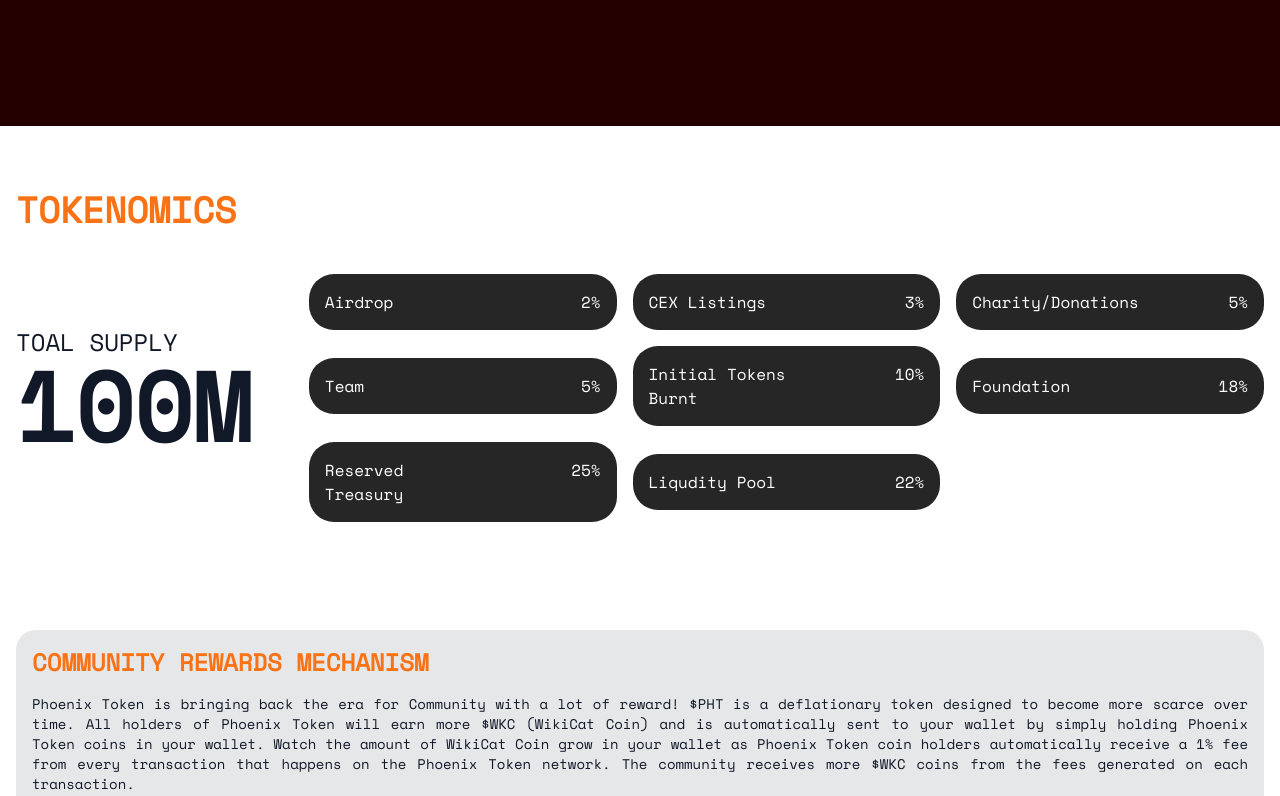
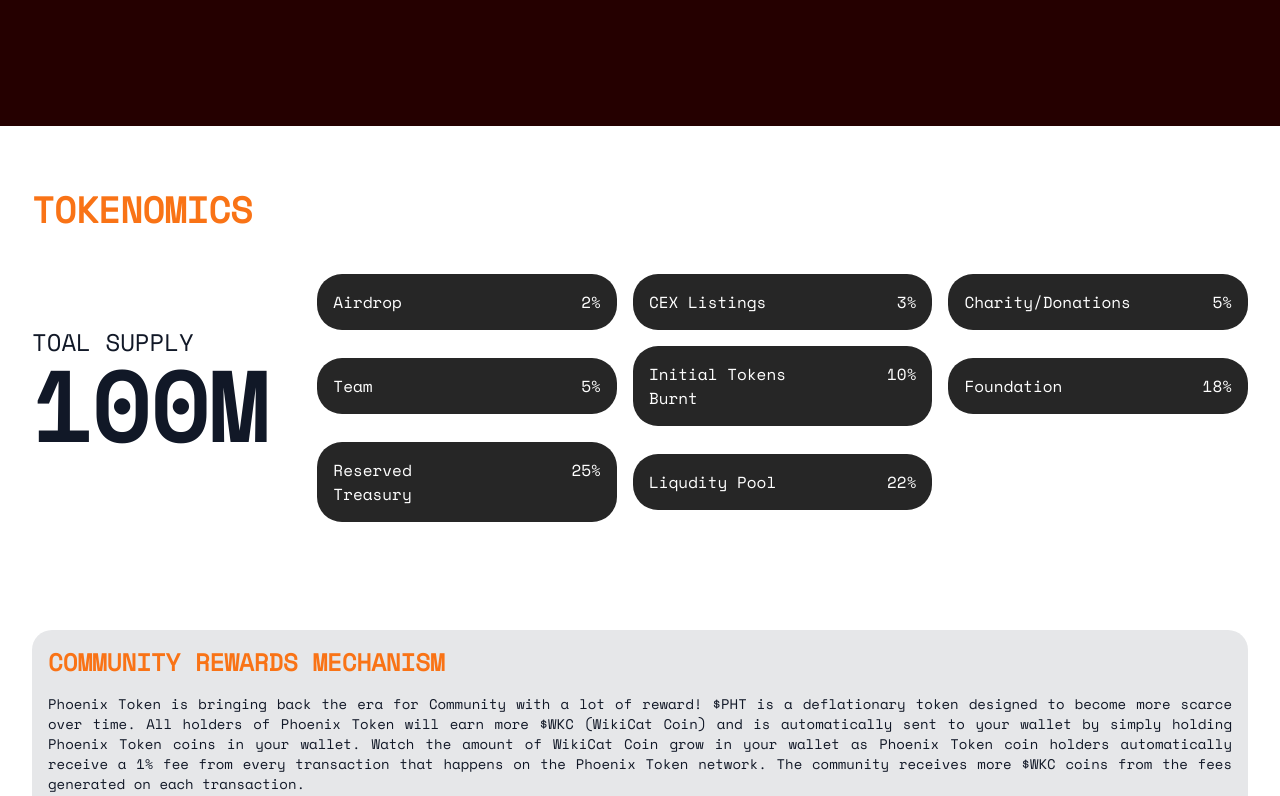
Before and after one commit to gamertechsdefi/phoenix-token, a Next.js app: page / in a window 1280 px wide. Shown: the part 3644-4440 px from the top of the page. Built offline with nearby package versions, Linux system fonts and the light colour scheme; a web font is replaced by a local one.

Commit message:
updating...

```diff
--- a/src/app/components/tokenomics.js
+++ b/src/app/components/tokenomics.js
@@ -6,7 +6,7 @@ export default function Tokenomics() {
   return (
     <div>
       {/* Tokenomics Section */}
-      <section className="md:h-screen bg-white text-gray-900 pt-16 items-center px-4 my-32 py-8">
+      <section className="md:h-screen bg-white text-gray-900 pt-16 items-center px-4 md:px-8 my-32 py-8">
         <div className="flex flex-col ">
           <h1 className="font-bold text-orange-500 text-4xl">TOKENOMICS</h1>
 
```
